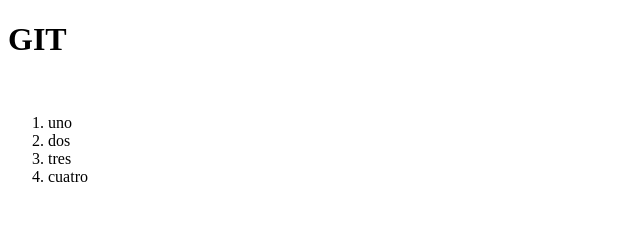
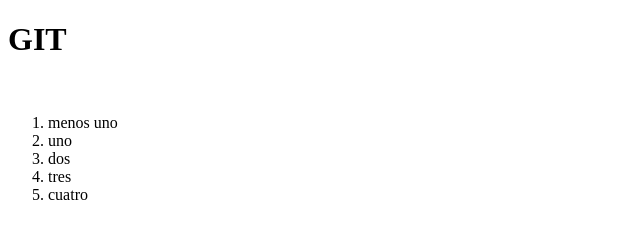
Before and after one commit to Francishuaman/aprobe, a plain HTML site: page index.html in a window 1280 px wide. Shown: the whole page, without its empty margins (0-640 px from the left). Drawn offline with Linux system fonts and the light colour scheme; files that its build step writes are made by us from their sources.

Commit message:
Update index.html

```diff
--- a/index.html
+++ b/index.html
@@ -11,6 +11,9 @@
 <body>
 	<h1>GIT</h1> <br>
 	<ol id="padre">
+		<li>menos uno</li>
+
+
 		<li>uno</li>
 		<li>dos</li>
 		<li>tres</li>
```
